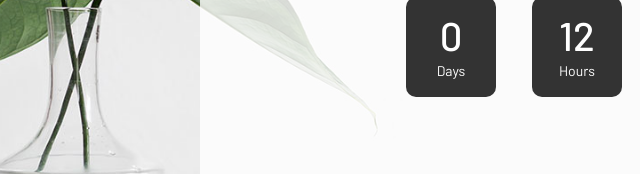
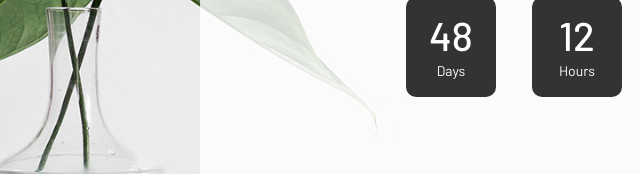
Before and after one commit to quadnics/BengalHerbsPublic, a plain HTML site: page index.html in a window 1280 px wide. Shown: the part 454-628 px from the top of the page, 0-640 px from the left. Drawn offline with Linux system fonts and the light colour scheme.

Commit message:
Extended end date in index.html

```diff
--- a/index.html
+++ b/index.html
@@ -78,8 +78,8 @@
 			/*Set Endtime here*/
 			/*Endtime must be > current time*/
 			endtimeYear: 2023,
-			endtimeMonth: 6,
-			endtimeDate: 12,
+			endtimeMonth: 7,
+			endtimeDate: 30,
 			endtimeHours: 0,
 			endtimeMinutes: 0,
 			endtimeSeconds: 0,
```
